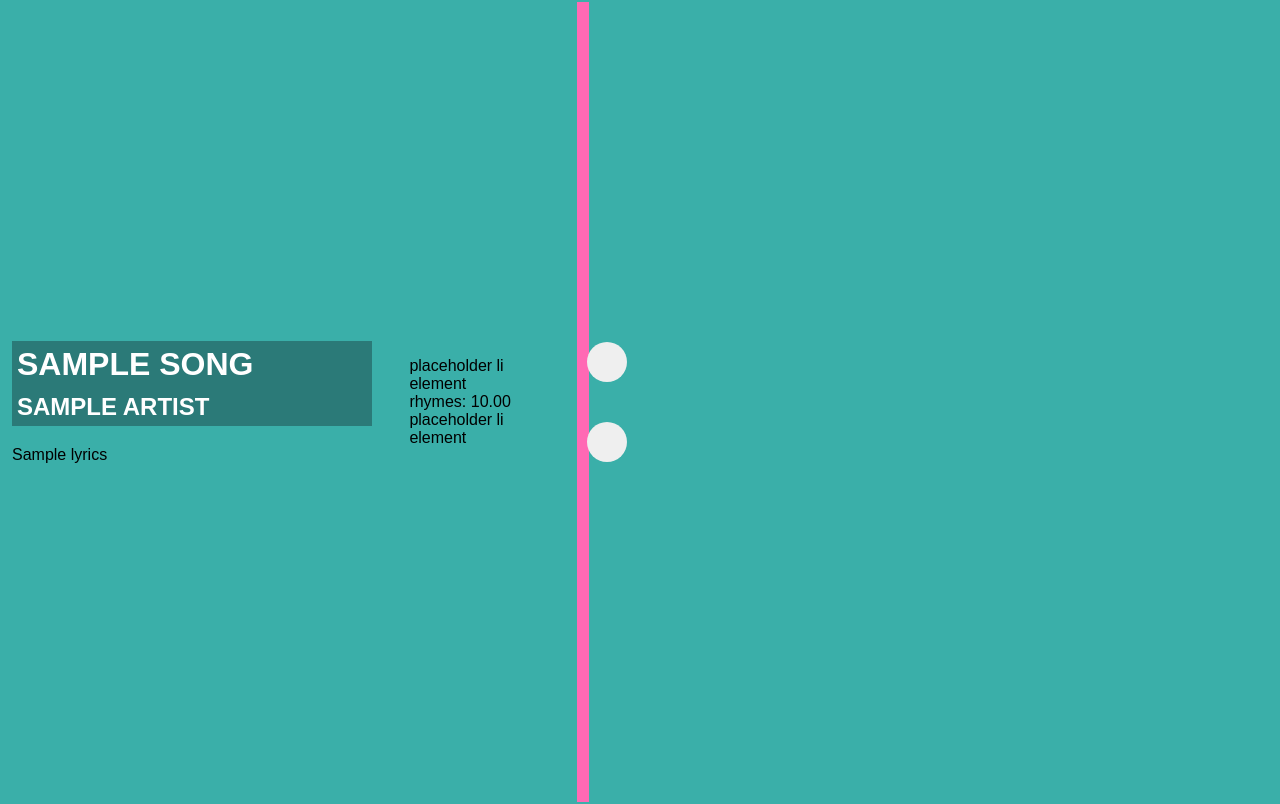
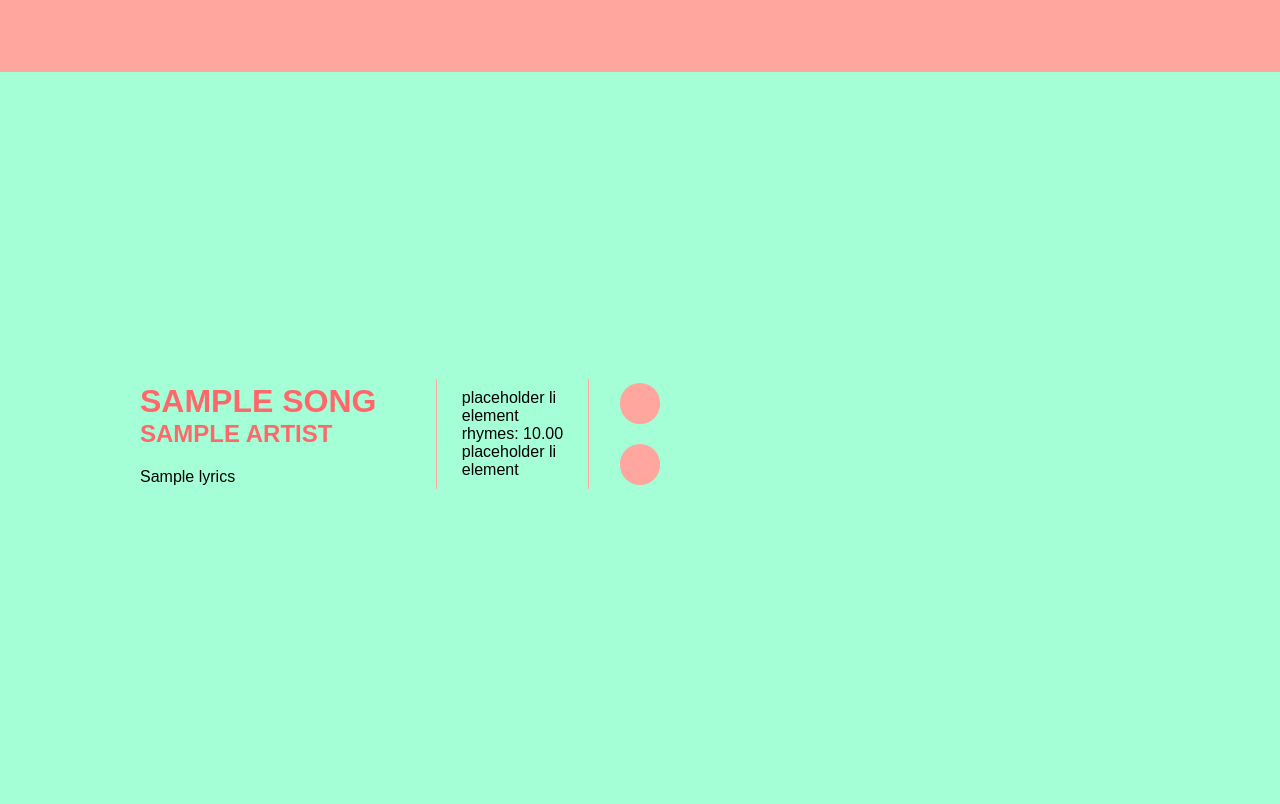
Before and after one commit to kszabova/lyrics-analysis, a Django app: template la_site/comparison/templates/comparison/evaluate_lyrics.html in a window 1280 px wide. After the commit the page ends 489 px from the top, so only its background shows below. Run offline with Django 3.2, Linux system fonts and the light colour scheme; the template is opened without the code that fills it: most values are stand-ins (such as "Sample title", 1, 10 or a date in 2020); some web fonts are replaced.

Commit message:
Change color scheme

```diff
--- a/la_site/comparison/static/comparison/evaluate_lyrics.css
+++ b/la_site/comparison/static/comparison/evaluate_lyrics.css
@@ -8,6 +8,12 @@
   src: url('../fonts/OpenSans-Light.ttf') format("truetype");
 }
 
+:root {
+    --primary-color: #a5ffd6;
+    --accent-color: #ffa69e;
+    --dark-accent-color: #ff686b;
+}
+
 * {
     padding: 0;
     margin: 0;
@@ -15,7 +21,12 @@
 
 body {
     height: 100%;
-    background-color: #3AAFA9;
+    background-color: var(--primary-color);
+}
+
+#header {
+    height: 9vh;
+    background-color: var(--accent-color);
 }
 
 ul {
@@ -24,15 +35,20 @@ ul {
 
 li:hover {
     transform: scale(1.1);
+    font-weight: bold;
+    color: var(--dark-accent-color);
 }
 
 .song {
 }
 
 .score {
+    width: 90%;
     font-family: 'opensans-light', sans-serif;
     font-size: medium;
-    padding-left: 15px;
+    padding-left: 10%;
+    border: solid var(--accent-color);
+    border-width: 0 1px;
 }
 
 .innerContent {
@@ -42,46 +58,45 @@ li:hover {
 /* Columns appearance */
 .songColumn {
     width: 30%;
-    height: 100vh;
+    height: 90vh;
 }
 
 .scoreColumn {
     width: 15%;
-    height: 100vh;
+    height: 90vh;
 }
 
 .buttonColumn {
-    width: 10%;
-    height: 100vh;
+    width: 100%;
+    height: 90vh;
     display: flex;
     justify-content: center;
     flex-direction: column;
-    background-color: hotpink;
 }
 
 /* Appearance of the central buttons */
+
 .btnPlaceholder {
-    padding: 20px;
-    margin-top: 20px;
-    margin-bottom: 20px;
-    margin-left: auto;
-    margin-right: auto;
+    padding: 20%;
+    margin: 10% 30%;
     border: none;
     border-radius: 50%;
-    color: coral;
+    background-color: var(--accent-color);
     font-size: 0;
 }
 
 .button {
-    margin-top: 20px;
-    margin-bottom: 20px;
+    margin: 10% 30%;
     background-color: Transparent;
-    background-repeat:no-repeat;
     border: none;
     cursor:pointer;
-    overflow: hidden;
     outline: none;
     font-family: "opensans-light", sans-serif;
+    color: var(--dark-accent-color);
+}
+
+#betterBtnWrapper, #worseBtnWrapper {
+    width: 100%;
 }
 
 #betterButton, #worseButton {
@@ -106,21 +121,17 @@ li:hover {
 
 /* Song appearance */
 .title {
-    padding: 5px;
     text-transform: uppercase;
     font-family: 'opensans-regular', sans-serif;
     font-size: xx-large;
-    color: white;
-    background-color: #2B7A78;
+    color: var(--dark-accent-color);
 }
 
 .artist {
-    padding: 5px;
     text-transform: uppercase;
     font-family: 'opensans-regular', sans-serif;
     font-size: x-large;
-    color: white;
-    background-color: #2B7A78   ;
+    color: var(--dark-accent-color);
 }
 
 .lyrics {
--- a/la_site/comparison/templates/comparison/evaluate_lyrics.html
+++ b/la_site/comparison/templates/comparison/evaluate_lyrics.html
@@ -2,6 +2,7 @@
 
 <html>
     <head>
+        <title>Song comparison</title>
         {% load static %}
         <link rel="stylesheet" type="text/css" href="{% static 'comparison/evaluate_lyrics.css' %}">
     </head>
@@ -39,8 +40,9 @@
             }
         </script>
 
-        <div id="songView" style="height: 100vh">
-            <table width="100%" height="100">
+        <div id="header"></div>
+        <div id="songView">
+            <table style="width: 80vw; margin: auto">
                 <tr>
                     <td class="songColumn">
                         <div id="songLyrics" class="song">
@@ -65,8 +67,6 @@
                     </td>
 
                     <td class="buttonColumn">
-                        <div id="buttons">
-                            <div class="innerContent">
                         <div id="betterBtnWrapper">
                             <button class="btnPlaceholder" id="betterBtnPlaceholder" type="button"></button>
                             <button class="button" id="betterButton" type="button" onclick="showBetterSong()">show better song</button>
@@ -74,8 +74,6 @@
                         <div id="worseBtnWrapper">
                             <button class="btnPlaceholder" id="worseBtnPlaceholder" type="button"></button>
                             <button class="button" id="worseButton" type="button" onclick="showWorseSong()">show worse song</button>
-                                </div>
-                            </div>
                         </div>
                     </td>
 
@@ -94,7 +92,7 @@
                             <div class="innerContent">
                                 <h3 class="title" id="title"></h3>
                                 <h4 class="artist" id="artist"></h4>
-                                <div class="lyrics" id="lyrics""></div>
+                                <div class="lyrics" id="lyrics"></div>
                             </div>
                         </div>
                     </td>
```
Lines whose indentation alone changed are shown as unchanged.
